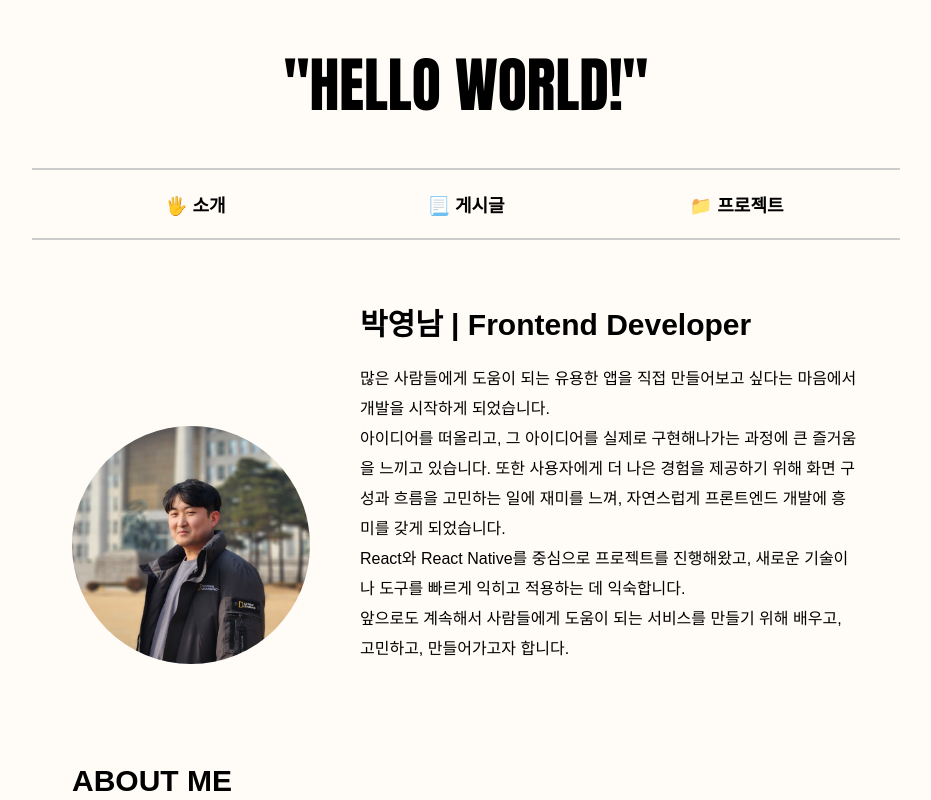
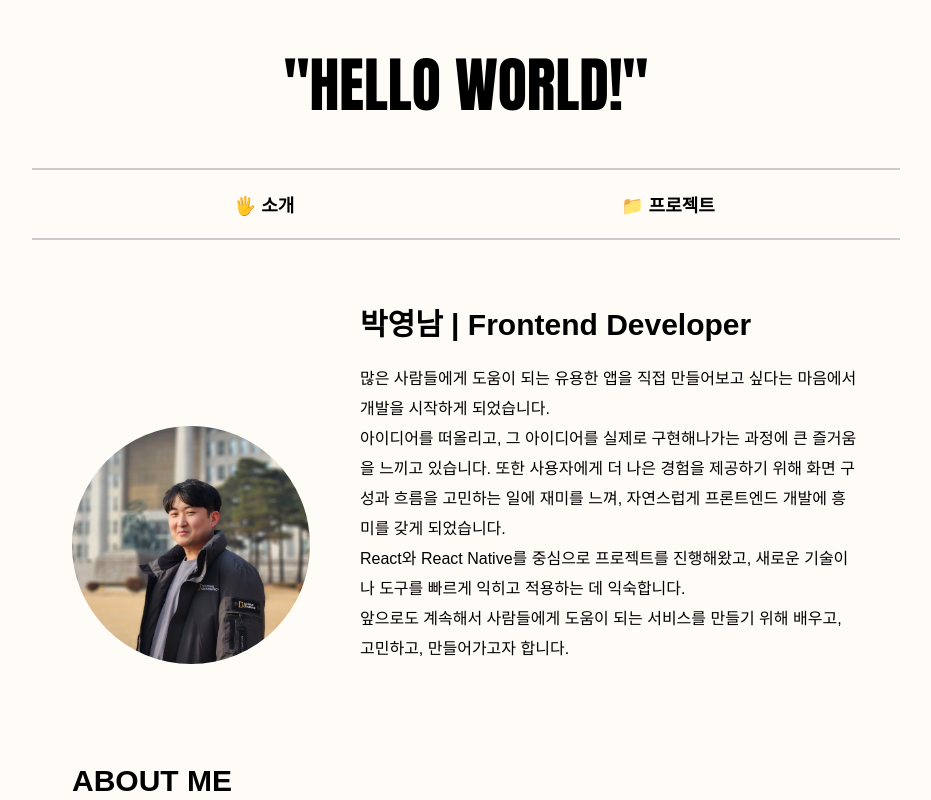
Before and after one commit to FreshSangchoo/blog, a React (Vite) app in the folder frontend/: page /introduce in a window 1280 px wide. Shown: the top 800 px of the page, without its empty margins (174-1105 px from the left). Built offline with nearby package versions, Linux system fonts and the light colour scheme; a small style sheet from the web is missing.

Commit message:
[style] remove post button in Menu

```diff
--- a/frontend/src/components/Menu.tsx
+++ b/frontend/src/components/Menu.tsx
@@ -8,9 +8,9 @@ function Menu() {
       <div className="menu-item" onClick={() => navigation("/introduce")}>
         🖐 소개
       </div>
-      <div className="menu-item" onClick={() => navigation("/list")}>
+      {/* <div className="menu-item" onClick={() => navigation("/list")}>
         📃 게시글
-      </div>
+      </div> */}
       <div className="menu-item" onClick={() => navigation("/project")}>
         📁 프로젝트
       </div>
--- a/frontend/src/css/Menu.css
+++ b/frontend/src/css/Menu.css
@@ -10,7 +10,7 @@
 }
 
 .menu-item {
-  width: 33%;
+  width: 50%;
   text-align: center;
   cursor: pointer;
   font-size: 18px;
```
